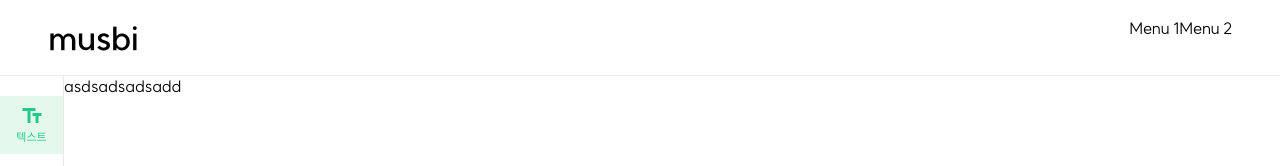
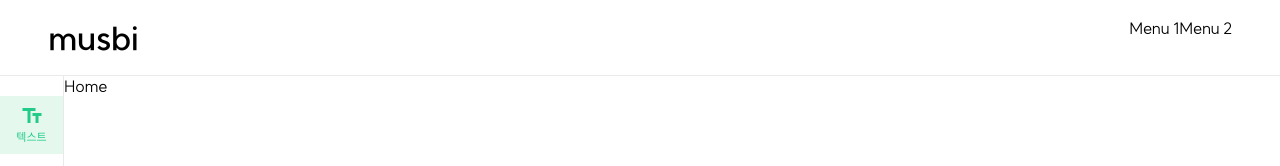
Before and after one commit to musbi-projects/musbi-fe, a Next.js app: page / in a window 1280 px wide. Shown: the top 166 px of the page. Built offline with nearby package versions, Linux system fonts and the light colour scheme.

Commit message:
Feat: Input 컴포넌트 파일생성, AppLayout 공통 영역으로 이동 (_app.tsx)

```diff
--- a/src/components/AppLayout/AppLayout.tsx
+++ b/src/components/AppLayout/AppLayout.tsx
@@ -1,15 +1,32 @@
 import { HEADER_HEIGHT, TOOLBOX_WIDTH } from "@/constants/common";
 import React from "react";
 import styled from "styled-components";
+import Header from "@/components/Header";
+import ToolBox from "@/components/ToolBox";
 
 interface AppLayoutProps {
   children: React.ReactNode;
 }
 
+const SampleLeft = () => {
+  return <h1>musbi</h1>;
+};
+
+const SampleRight = () => {
+  return (
+    <div>
+      <span>Menu 1</span>
+      <span>Menu 2</span>
+    </div>
+  );
+};
+
 const AppLayout = ({ children }: AppLayoutProps) => {
   return (
     <StyledLayout>
-      <StyledContainer>{children}</StyledContainer>
+      <Header left={<SampleLeft />} right={<SampleRight />} />
+      <ToolBox />
+      <StyledMainContainer>{children}</StyledMainContainer>
     </StyledLayout>
   );
 };
@@ -21,7 +38,7 @@ const StyledLayout = styled.div`
   height: 100vh;
 `;
 
-const StyledContainer = styled.div`
+const StyledMainContainer = styled.div`
   width: 100%;
   height: 100%;
   max-width: 1920px;
--- /dev/null
+++ b/src/components/Input/index.ts
@@ -0,0 +1 @@
+export { default } from "./Input";
--- a/src/pages/_app.tsx
+++ b/src/pages/_app.tsx
@@ -1,12 +1,16 @@
-import type { AppProps } from 'next/app';
+import type { AppProps } from "next/app";
 
-import { useState } from 'react';
-import { QueryClient, QueryClientProvider, Hydrate } from '@tanstack/react-query';
-import { RecoilRoot } from 'recoil';
-import { ThemeProvider } from 'styled-components';
-
-import { theme, GlobalStyle } from '@/styles';
-import '/public/assets/fonts/fonts.css'
+import React, { useState } from "react";
+import {
+  QueryClient,
+  QueryClientProvider,
+  Hydrate,
+} from "@tanstack/react-query";
+import { RecoilRoot } from "recoil";
+import { ThemeProvider } from "styled-components";
+import { theme, GlobalStyle } from "@/styles";
+import "/public/assets/fonts/fonts.css";
+import AppLayout from "@/components/AppLayout";
 
 export default function App({ Component, pageProps }: AppProps) {
   const [queryClient] = useState(() => new QueryClient());
@@ -17,7 +21,9 @@ export default function App({ Component, pageProps }: AppProps) {
         <RecoilRoot>
           <ThemeProvider theme={theme}>
             <GlobalStyle />
-            <Component {...pageProps} />
+            <AppLayout>
+              <Component {...pageProps} />
+            </AppLayout>
           </ThemeProvider>
         </RecoilRoot>
       </Hydrate>
--- a/src/pages/index.tsx
+++ b/src/pages/index.tsx
@@ -1,33 +1,8 @@
 import React from "react";
-import AppLayout from "@/components/AppLayout/AppLayout";
-import Header from "@/components/Header";
-import styled from "styled-components";
 import { Inter } from "@next/font/google";
-import ToolBox from "@/components/ToolBox";
 
 const inter = Inter({ subsets: ["latin"] });
 
-const SampleLeft = () => {
-  return <h1>musbi</h1>;
-};
-
-const SampleRight = () => {
-  return (
-    <div>
-      <span>Menu 1</span>
-      <span>Menu 2</span>
-    </div>
-  );
-};
-
 export default function Home() {
-  return (
-    <AppLayout>
-      <Header left={<SampleLeft />} right={<SampleRight />} />
-      <ToolBox />
-      <StyledMainContainer>asdsadsadsadd</StyledMainContainer>
-    </AppLayout>
-  );
+  return <div>Home</div>;
 }
-
-const StyledMainContainer = styled.main``;
```
Also changed, not shown: src/components/Input/Input.tsx (added, +7 -0 lines).
